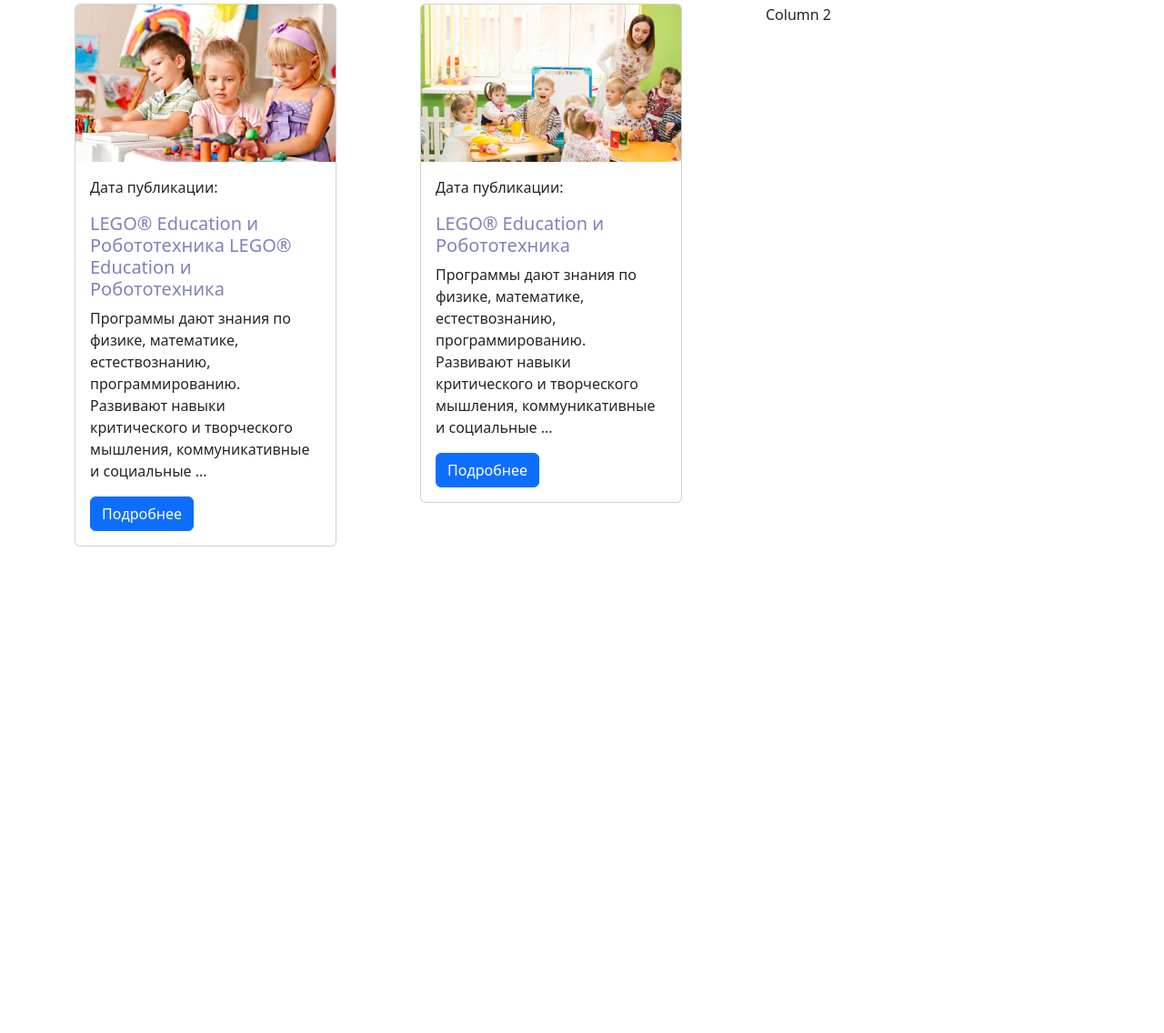
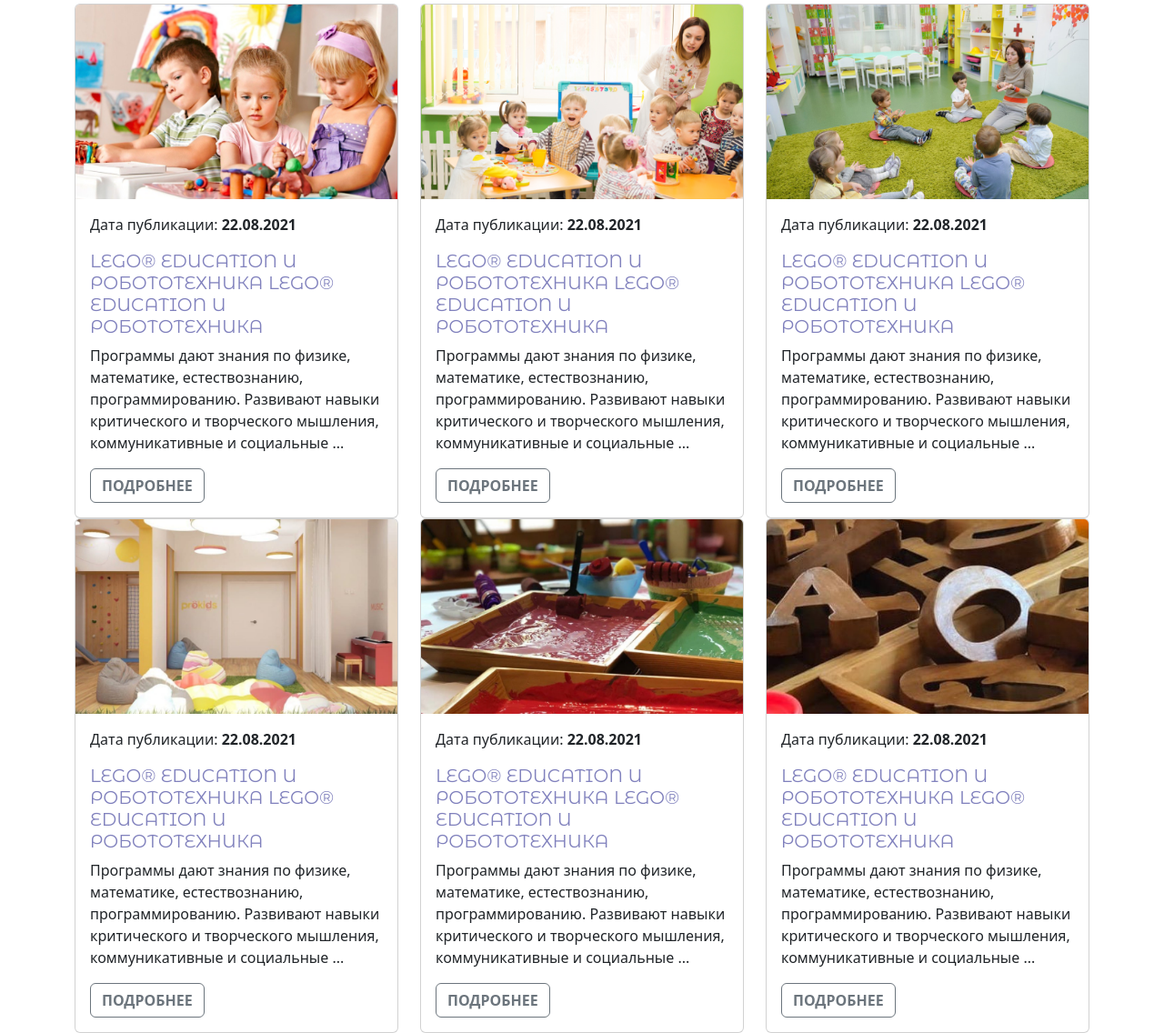
Before and after one commit to ianastasiya/Project_Kids_Story, a plain HTML site: page news.html in a window 1280 px wide. Shown: the part 52-1188 px from the top of the page at 91% size. Before the commit the page ends 800 px from the top, so only its background shows below. Drawn offline with nearby package versions, Linux system fonts and the light colour scheme.

Commit message:
added new news file

```diff
--- a/assets/styles/news.css
+++ b/assets/styles/news.css
@@ -1,9 +1,22 @@
-h1,h5 {color: #8081BD;
+h1,h5 {
+    color: #8081BD;
+    font-family: 'Montserrat','Montserrat Alternates', sans-serif;
+    font-style: normal;
+    font-weight: 700;
+    font-size: 20px;
+    line-height: 24px;
+    text-transform: uppercase;
+
 }
 
-.btn btn-primary{
-    padding: 5px;
-    border-radius: 1px solid #8081BD;
-    ;
+.btn btn-outline-secondary{
+
+
+    color: #334155;
+    box-sizing: border-box;
+    border: 1px solid #8081BD;
+    border-radius: 30px;
+
+
 
 }
--- a/news.html
+++ b/news.html
@@ -3,52 +3,114 @@
 <head>
     <meta charset="UTF-8">
     <meta http-equiv="X-UA-Compatible" content="IE=edge">
-    <meta name="viewport" content="width=device-width, initial-scale=1.0">
+    <meta name="viewport" content="width=device-width, initial-scale=1, shrink-to-fit=no">
     <title>News</title>
     <!-- Bootstrap -->
     <link rel="stylesheet" href="assets/styles/news.css">
-    <link href="https://cdn.jsdelivr.net/npm/bootstrap@5.2.2/dist/css/bootstrap.min.css" rel="stylesheet" integrity="sha384-Zenh87qX5JnK2Jl0vWa8Ck2rdkQ2Bzep5IDxbcnCeuOxjzrPF/et3URy9Bv1WTRi" crossorigin="anonymous"><script src="https://cdn.jsdelivr.net/npm/@popperjs/core@2.11.6/dist/umd/popper.min.js" integrity="sha384-oBqDVmMz9ATKxIep9tiCxS/Z9fNfEXiDAYTujMAeBAsjFuCZSmKbSSUnQlmh/jp3" crossorigin="anonymous"></script>
-<script src="https://cdn.jsdelivr.net/npm/bootstrap@5.2.2/dist/js/bootstrap.min.js" integrity="sha384-IDwe1+LCz02ROU9k972gdyvl+AESN10+x7tBKgc9I5HFtuNz0wWnPclzo6p9vxnk" crossorigin="anonymous"></script><script src="https://cdn.jsdelivr.net/npm/@popperjs/core@2.11.6/dist/umd/popper.min.js" integrity="sha384-oBqDVmMz9ATKxIep9tiCxS/Z9fNfEXiDAYTujMAeBAsjFuCZSmKbSSUnQlmh/jp3" crossorigin="anonymous"></script>
-<script src="https://cdn.jsdelivr.net/npm/bootstrap@5.2.2/dist/js/bootstrap.min.js" integrity="sha384-IDwe1+LCz02ROU9k972gdyvl+AESN10+x7tBKgc9I5HFtuNz0wWnPclzo6p9vxnk" crossorigin="anonymous"></script>
+    <link rel="preconnect" href="https://fonts.googleapis.com">
+<link rel="preconnect" href="https://fonts.gstatic.com" crossorigin>
+<link href="https://fonts.googleapis.com/css2?family=Montserrat+Alternates&display=swap" rel="stylesheet">
+
+    <link href="https://cdn.jsdelivr.net/npm/bootstrap@5.2.2/dist/css/bootstrap.min.css" rel="stylesheet"
+    integrity="sha384-Zenh87qX5JnK2Jl0vWa8Ck2rdkQ2Bzep5IDxbcnCeuOxjzrPF/et3URy9Bv1WTRi" crossorigin="anonymous">
+    <script src="https://cdn.jsdelivr.net/npm/@popperjs/core@2.11.6/dist/umd/popper.min.js"
+     integrity="sha384-oBqDVmMz9ATKxIep9tiCxS/Z9fNfEXiDAYTujMAeBAsjFuCZSmKbSSUnQlmh/jp3" crossorigin="anonymous"></script>
+<script src="https://cdn.jsdelivr.net/npm/bootstrap@5.2.2/dist/js/bootstrap.min.js"
+integrity="sha384-IDwe1+LCz02ROU9k972gdyvl+AESN10+x7tBKgc9I5HFtuNz0wWnPclzo6p9vxnk" crossorigin="anonymous"></script>
+<script src="https://cdn.jsdelivr.net/npm/@popperjs/core@2.11.6/dist/umd/popper.min.js" integrity="sha384-oBqDVmMz9ATKxIep9tiCxS/Z9fNfEXiDAYTujMAeBAsjFuCZSmKbSSUnQlmh/jp3" crossorigin="anonymous"></script>
+<script src="https://cdn.jsdelivr.net/npm/bootstrap@5.2.2/dist/js/bootstrap.min.js"
+integrity="sha384-IDwe1+LCz02ROU9k972gdyvl+AESN10+x7tBKgc9I5HFtuNz0wWnPclzo6p9vxnk" crossorigin="anonymous"></script>
+
 </head>
 <body>
+
+    <script src="https://cdn.jsdelivr.net/npm/@popperjs/core@2.11.6/dist/umd/popper.min.js" integrity="sha384-oBqDVmMz9ATKxIep9tiCxS/Z9fNfEXiDAYTujMAeBAsjFuCZSmKbSSUnQlmh/jp3" crossorigin="anonymous"></script>
+    <script src="https://cdn.jsdelivr.net/npm/bootstrap@5.2.2/dist/js/bootstrap.min.js" integrity="sha384-IDwe1+LCz02ROU9k972gdyvl+AESN10+x7tBKgc9I5HFtuNz0wWnPclzo6p9vxnk" crossorigin="anonymous"></script>
+
+    <div class="container">
         <h1>Новости</h1>
-    <div class="container">
     <div class="row">
         <div class="col-sm-4">
-                <div class="card" style="width: 18rem;">
+            <div class="card">
                 <img class="card-img-top" src="assets/images/news_image_1.png" alt="First news image">
                 <div class="card-body">
-                        <p>Дата публикации:  </p>
+                    <p>Дата публикации:  <b>22.08.2021</b></p>
                     <h5 class="card-title">LEGO® Education и Робототехника LEGO® Education
                         и Робототехника</h5>
                     <p class="card-text">Программы дают знания по физике, математике, естествознанию, программированию.
                         Развивают навыки критического и творческого мышления, коммуникативные и социальные ...</p>
-                        <a href="#" class="btn btn-primary">Подробнее</a>
+                    <a href="#" class="btn btn-outline-secondary fw-bold">ПОДРОБНЕЕ</a>
                 </div>
             </div>
         </div>
         <div class="col-sm-4">
-                <div class="card" style="width: 18rem;">
-                    <img class="card-img-top" src="assets/images/news_image_2.png" alt="Second news image">
+            <div class="card">
+                <img class="card-img-top" src="assets/images/news_image_2.png" alt="First news image">
                 <div class="card-body">
-                        <p>Дата публикации:  </p>
-                        <h5 class="card-title">LEGO® Education и Робототехника</h5>
+                    <p>Дата публикации:  <b>22.08.2021</b></p>
+                    <h5 class="card-title">LEGO® Education и Робототехника LEGO® Education
+                        и Робототехника</h5>
                     <p class="card-text">Программы дают знания по физике, математике, естествознанию, программированию.
                         Развивают навыки критического и творческого мышления, коммуникативные и социальные ...</p>
-                        <a href="#" class="btn btn-primary">Подробнее</a>
+                    <a href="#" class="btn btn-outline-secondary fw-bold">ПОДРОБНЕЕ</a>
                 </div>
             </div>
         </div>
-            <div class="col-sm-4">Column 2</div>
+        <div class="col-sm-4">
+            <div class="card">
+                <img class="card-img-top" src="assets/images/news_image_3.png" alt="First news image">
+                <div class="card-body">
+                    <p>Дата публикации:  <b>22.08.2021</b></p>
+                    <h5 class="card-title">LEGO® Education и Робототехника LEGO® Education
+                        и Робототехника</h5>
+                    <p class="card-text">Программы дают знания по физике, математике, естествознанию, программированию.
+                        Развивают навыки критического и творческого мышления, коммуникативные и социальные ...</p>
+                    <a href="#" class="btn btn-outline-secondary fw-bold">ПОДРОБНЕЕ</a>
+                </div>
+            </div>
+        </div>
+        <div class="col-sm-4">
+            <div class="card">
+                <img class="card-img-top" src="assets/images/news_image_4.png" alt="First news image">
+                <div class="card-body">
+                    <p>Дата публикации:  <b>22.08.2021</b></p>
+                    <h5 class="card-title">LEGO® Education и Робототехника LEGO® Education
+                        и Робототехника</h5>
+                    <p class="card-text">Программы дают знания по физике, математике, естествознанию, программированию.
+                        Развивают навыки критического и творческого мышления, коммуникативные и социальные ...</p>
+                    <a href="#" class="btn btn-outline-secondary fw-bold">ПОДРОБНЕЕ</a>
+                </div>
+            </div>
+        </div>
+        <div class="col-sm-4">
+            <div class="card">
+                <img class="card-img-top" src="assets/images/news_image_5.png" alt="First news image">
+                <div class="card-body">
+                    <p>Дата публикации:  <b>22.08.2021</b></p>
+                    <h5 class="card-title">LEGO® Education и Робототехника LEGO® Education
+                        и Робототехника</h5>
+                    <p class="card-text">Программы дают знания по физике, математике, естествознанию, программированию.
+                        Развивают навыки критического и творческого мышления, коммуникативные и социальные ...</p>
+                    <a href="#" class="btn btn-outline-secondary fw-bold">ПОДРОБНЕЕ</a>
+                </div>
+            </div>
+        </div>
+        <div class="col-sm-4">
+            <div class="card">
+                <img class="card-img-top" src="assets/images/news_image_6.png" alt="First news image">
+                <div class="card-body">
+                    <p>Дата публикации:  <b>22.08.2021</b></p>
+                    <h5 class="card-title">LEGO® Education и Робототехника LEGO® Education
+                        и Робототехника</h5>
+                    <p class="card-text">Программы дают знания по физике, математике, естествознанию, программированию.
+                        Развивают навыки критического и творческого мышления, коммуникативные и социальные ...</p>
+                    <a href="#" class="btn btn-outline-secondary fw-bold">ПОДРОБНЕЕ</a>
+                </div>
+            </div>
+        </div>
     </div>
 </div>
 
 
-
-
-
-
-
 </body>
 </html>
```
Lines whose indentation alone changed are shown as unchanged.
